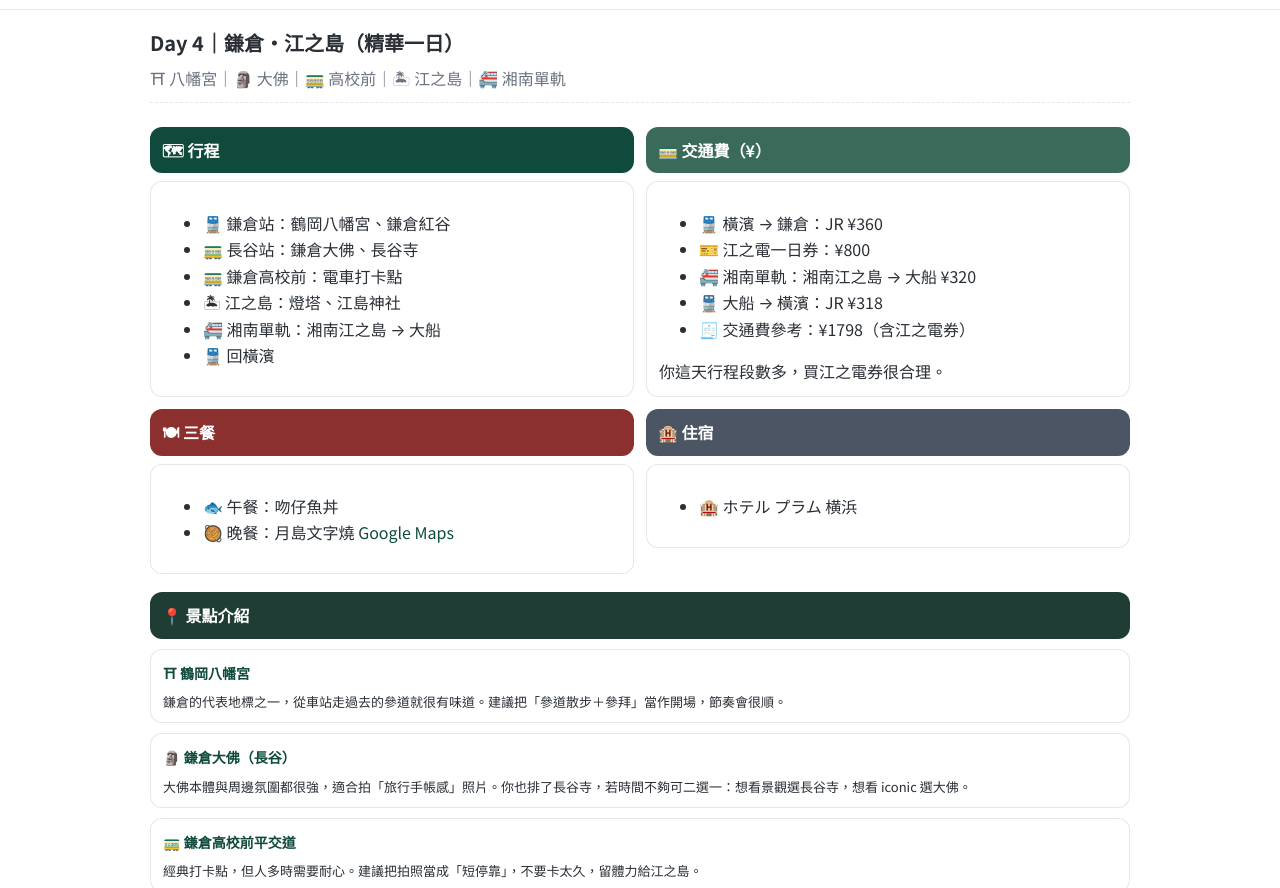
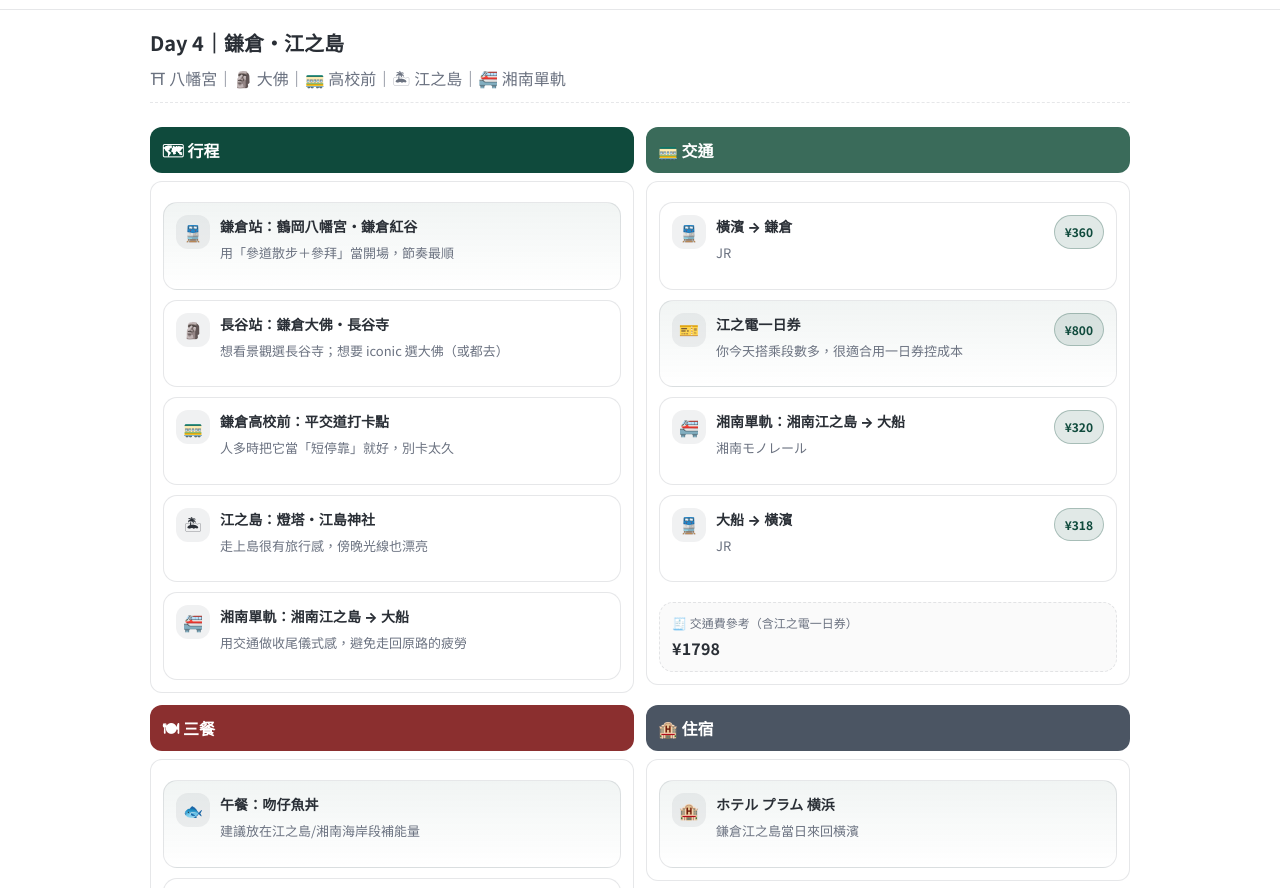
Before and after one commit to nrk317/JP2026, a plain HTML site: page day4.html in a window 1280 px wide. Shown: the part 63-951 px from the top of the page. Drawn offline with Linux system fonts and the light colour scheme.

Commit message:
Update day4.html

```diff
--- a/day4.html
+++ b/day4.html
@@ -30,55 +30,154 @@
 
 <main class="wrap">
   <div class="dayHead">
-    <h1 class="dayHead__title">Day 4｜鎌倉・江之島（精華一日）</h1>
+    <h1 class="dayHead__title">Day 4｜鎌倉・江之島</h1>
     <div class="dayHead__sub">⛩ 八幡宮｜🗿 大佛｜🚃 高校前｜🏝 江之島｜🚝 湘南單軌</div>
   </div>
 
   <div class="grid">
+    <!-- 行程 -->
     <section>
       <div class="section-header h-plan">🗺 行程</div>
       <div class="section-card">
-        <ul class="list">
-          <li>🚆 鎌倉站：鶴岡八幡宮、鎌倉紅谷</li>
-          <li>🚃 長谷站：鎌倉大佛、長谷寺</li>
-          <li>🚃 鎌倉高校前：電車打卡點</li>
-          <li>🏝 江之島：燈塔、江島神社</li>
-          <li>🚝 湘南單軌：湘南江之島 → 大船</li>
-          <li>🚆 回橫濱</li>
-        </ul>
+        <div class="rows">
+          <div class="row row--soft">
+            <div class="row__icon">🚆</div>
+            <div class="row__body">
+              <p class="row__title">鎌倉站：鶴岡八幡宮・鎌倉紅谷</p>
+              <p class="row__meta">用「參道散步＋參拜」當開場，節奏最順</p>
+            </div>
+          </div>
+
+          <div class="row">
+            <div class="row__icon">🗿</div>
+            <div class="row__body">
+              <p class="row__title">長谷站：鎌倉大佛・長谷寺</p>
+              <p class="row__meta">想看景觀選長谷寺；想要 iconic 選大佛（或都去）</p>
+            </div>
+          </div>
+
+          <div class="row">
+            <div class="row__icon">🚃</div>
+            <div class="row__body">
+              <p class="row__title">鎌倉高校前：平交道打卡點</p>
+              <p class="row__meta">人多時把它當「短停靠」就好，別卡太久</p>
+            </div>
+          </div>
+
+          <div class="row">
+            <div class="row__icon">🏝</div>
+            <div class="row__body">
+              <p class="row__title">江之島：燈塔・江島神社</p>
+              <p class="row__meta">走上島很有旅行感，傍晚光線也漂亮</p>
+            </div>
+          </div>
+
+          <div class="row">
+            <div class="row__icon">🚝</div>
+            <div class="row__body">
+              <p class="row__title">湘南單軌：湘南江之島 → 大船</p>
+              <p class="row__meta">用交通做收尾儀式感，避免走回原路的疲勞</p>
+            </div>
+          </div>
+        </div>
       </div>
     </section>
 
+    <!-- 交通 -->
     <section>
-      <div class="section-header h-trans">🚃 交通費（¥）</div>
+      <div class="section-header h-trans">🚃 交通</div>
       <div class="section-card">
-        <ul class="list">
-          <li>🚆 橫濱 → 鎌倉：JR ¥360</li>
-          <li>🎫 江之電一日券：¥800</li>
-          <li>🚝 湘南單軌：湘南江之島 → 大船 ¥320</li>
-          <li>🚆 大船 → 橫濱：JR ¥318</li>
-          <li>🧾 交通費參考：¥1798（含江之電券）</li>
-        </ul>
-        <div class="note">你這天行程段數多，買江之電券很合理。</div>
+        <div class="rows">
+          <div class="row">
+            <div class="row__icon">🚆</div>
+            <div class="row__body">
+              <p class="row__title">橫濱 → 鎌倉</p>
+              <p class="row__meta">JR</p>
+            </div>
+            <div class="badges"><span class="badge badge--money">¥360</span></div>
+          </div>
+
+          <div class="row row--soft">
+            <div class="row__icon">🎫</div>
+            <div class="row__body">
+              <p class="row__title">江之電一日券</p>
+              <p class="row__meta">你今天搭乘段數多，很適合用一日券控成本</p>
+            </div>
+            <div class="badges"><span class="badge badge--money">¥800</span></div>
+          </div>
+
+          <div class="row">
+            <div class="row__icon">🚝</div>
+            <div class="row__body">
+              <p class="row__title">湘南單軌：湘南江之島 → 大船</p>
+              <p class="row__meta">湘南モノレール</p>
+            </div>
+            <div class="badges"><span class="badge badge--money">¥320</span></div>
+          </div>
+
+          <div class="row">
+            <div class="row__icon">🚆</div>
+            <div class="row__body">
+              <p class="row__title">大船 → 橫濱</p>
+              <p class="row__meta">JR</p>
+            </div>
+            <div class="badges"><span class="badge badge--money">¥318</span></div>
+          </div>
+
+          <div class="kv">
+            <div class="kv__left">
+              <p class="kv__k">🧾 交通費參考（含江之電一日券）</p>
+              <p class="kv__v">¥1798</p>
+            </div>
+          </div>
+        </div>
       </div>
     </section>
 
+    <!-- 三餐 -->
     <section>
       <div class="section-header h-food">🍽 三餐</div>
       <div class="section-card">
-        <ul class="list">
-          <li>🐟 午餐：吻仔魚丼</li>
-          <li>🥘 晚餐：月島文字燒 <a href="https://maps.app.goo.gl/C5bbaXjpjYtwiiJ29" target="_blank" rel="noopener">Google Maps</a></li>
-        </ul>
+        <div class="rows">
+          <div class="row row--soft">
+            <div class="row__icon">🐟</div>
+            <div class="row__body">
+              <p class="row__title">午餐：吻仔魚丼</p>
+              <p class="row__meta">建議放在江之島/湘南海岸段補能量</p>
+            </div>
+          </div>
+
+          <div class="row">
+            <div class="row__icon">🥘</div>
+            <div class="row__body">
+              <p class="row__title">晚餐：月島文字燒</p>
+              <p class="row__meta">回橫濱後吃最舒服</p>
+            </div>
+          </div>
+        </div>
+
+        <div class="mapBox">
+          <p class="mapBox__title">🗺 Google Maps</p>
+          <div class="mapLinks">
+            <a class="mapLink" href="https://maps.app.goo.gl/C5bbaXjpjYtwiiJ29" target="_blank" rel="noopener">🥘 月島文字燒</a>
+          </div>
+        </div>
       </div>
     </section>
 
+    <!-- 住宿 -->
     <section>
       <div class="section-header h-stay">🏨 住宿</div>
       <div class="section-card">
-        <ul class="list">
-          <li>🏨 ホテル プラム 横浜</li>
-        </ul>
+        <div class="rows">
+          <div class="row row--soft">
+            <div class="row__icon">🏨</div>
+            <div class="row__body">
+              <p class="row__title">ホテル プラム 横浜</p>
+              <p class="row__meta">鎌倉江之島當日來回橫濱</p>
+            </div>
+          </div>
+        </div>
       </div>
     </section>
   </div>
@@ -88,27 +187,12 @@
 
     <div class="spot-card">
       <h4>⛩ 鶴岡八幡宮</h4>
-      <p>鎌倉的代表地標之一，從車站走過去的參道就很有味道。建議把「參道散步＋參拜」當作開場，節奏會很順。</p>
+      <p>從車站走向八幡宮的參道很有鎌倉味道，適合當作一日開場，把步調慢下來。</p>
     </div>
 
     <div class="spot-card">
-      <h4>🗿 鎌倉大佛（長谷）</h4>
-      <p>大佛本體與周邊氛圍都很強，適合拍「旅行手帳感」照片。你也排了長谷寺，若時間不夠可二選一：想看景觀選長谷寺，想看 iconic 選大佛。</p>
-    </div>
-
-    <div class="spot-card">
-      <h4>🚃 鎌倉高校前平交道</h4>
-      <p>經典打卡點，但人多時需要耐心。建議把拍照當成「短停靠」，不要卡太久，留體力給江之島。</p>
-    </div>
-
-    <div class="spot-card">
-      <h4>🏝 江之島（神社＋燈塔）</h4>
-      <p>如果你想要「海邊散步＋小爬坡＋夜景感」，江之島非常合適。走上島的路很有旅行感，吻仔魚丼也適合放在這段動線中間補能量。</p>
-    </div>
-
-    <div class="spot-card">
-      <h4>🚝 湘南單軌電車</h4>
-      <p>這是你行程的「儀式感交通」：從江之島一路回大船很爽快，還能避免走回原路的疲勞感，最後再接 JR 回橫濱非常順。</p>
+      <h4>🚃 江之電 + 🚝 湘南單軌（你今天的亮點）</h4>
+      <p>江之電讓你把海岸線的旅行感跑滿；湘南單軌則是用「爽快收尾」回大船，不走回頭路、也更省體力。</p>
     </div>
   </section>
 
```
